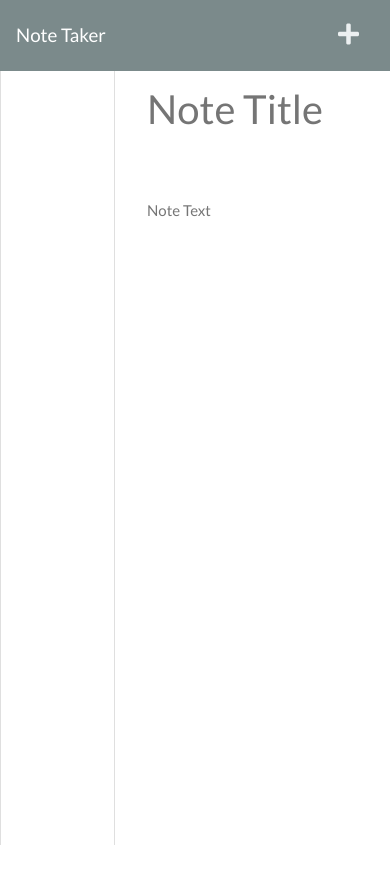
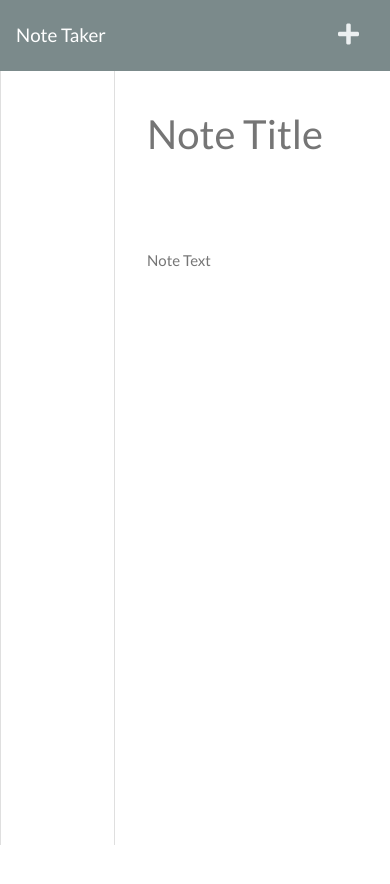
Before and after one commit to merewall/Note-Taker, a website: page public/notes.html in a window 390 px wide. Drawn offline with nearby package versions, Linux system fonts and the light colour scheme; no server answers.

Commit message:
still adjusting view of note title input in mobile

```diff
--- a/public/assets/css/styles.css
+++ b/public/assets/css/styles.css
@@ -82,5 +82,6 @@ body {
   .note-title {
     margin-bottom: 50px;
     font-size: 2.5rem;
+    height: 100px;
   }
 }
```
